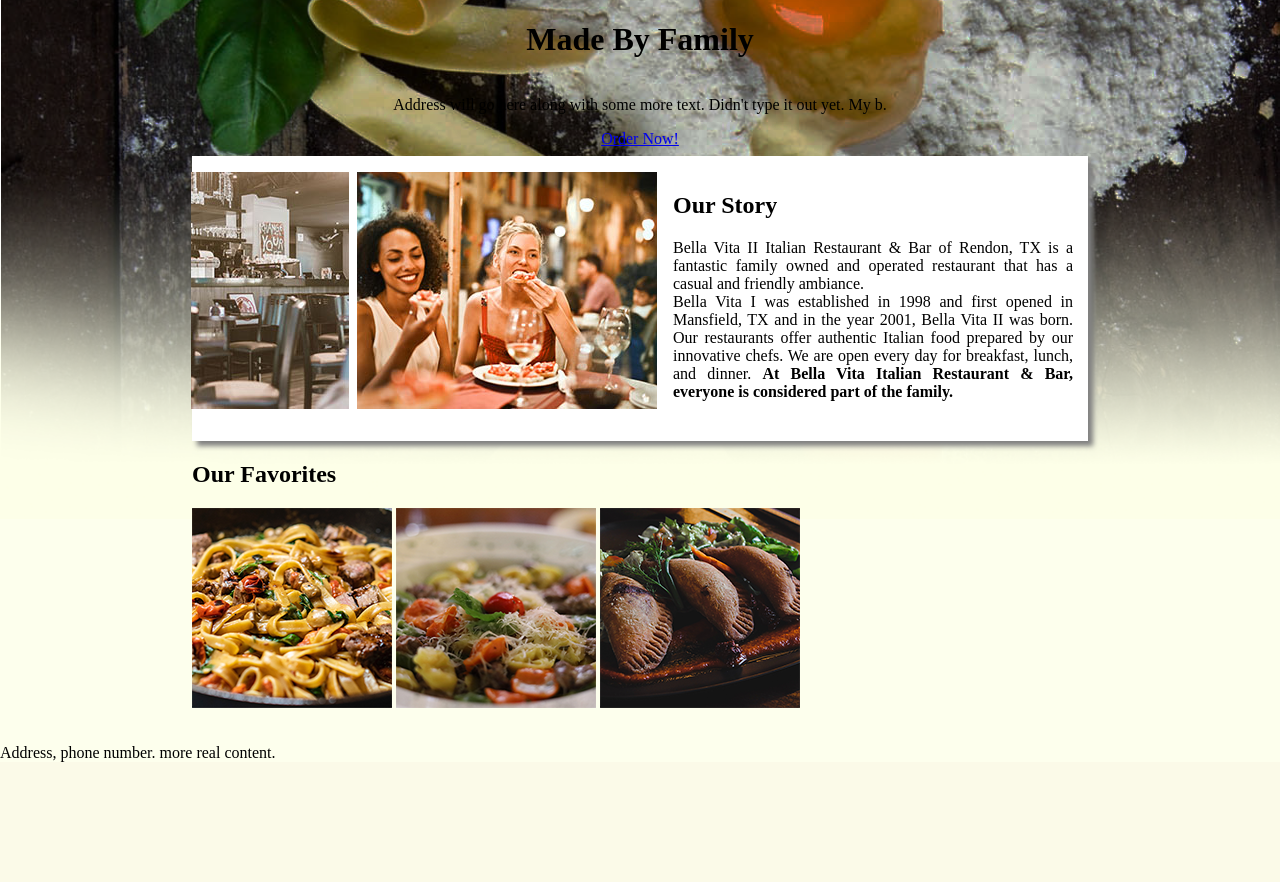
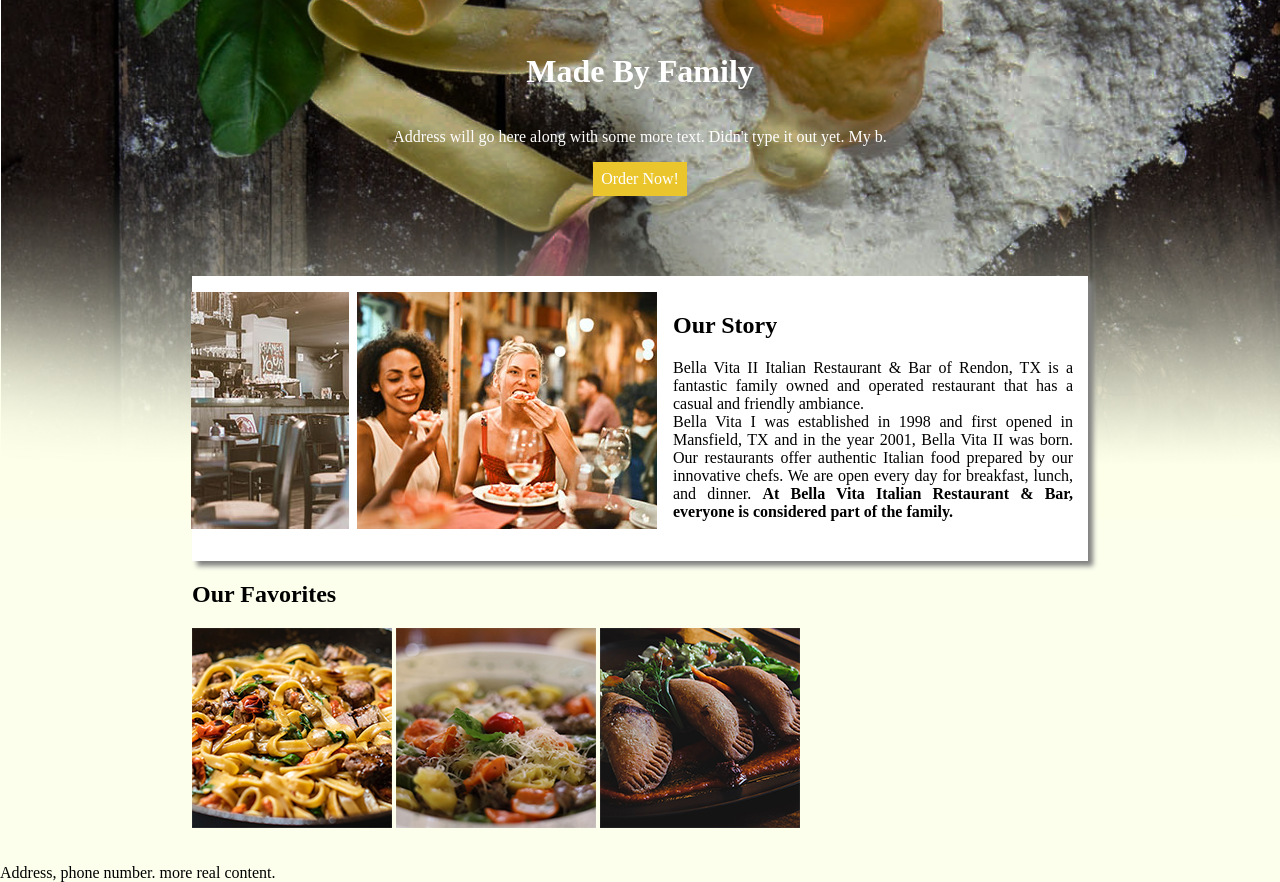
Before and after one commit to katelyn-raye/ctech4320, a PHP site: page / in a window 1280 px wide. Shown: the part 50-932 px from the top of the page. Before the commit the page ends 812 px from the top, so only its background shows below. Run offline with PHP 8.4, Linux system fonts and the light colour scheme; some web fonts are replaced.

Commit message:
closed and added styles

```diff
--- a/css/index.css
+++ b/css/index.css
@@ -35,4 +35,15 @@ body {
   justify-content: center;
   align-items: center;
   align-content: center;
+  color: white;
+  padding-bottom: 5rem;
+  padding-top: 2rem;
 }
+
+.header-btn a {
+  color: white;
+  display: block;
+  text-decoration: none;
+  background-color:#EBC52C;
+  padding: .5rem;
+}
--- a/css/styles.css
+++ b/css/styles.css
@@ -11,7 +11,8 @@
 @import url('https://stackpath.bootstrapcdn.com/font-awesome/4.7.0/css/font-awesome.min.css');
 @import url("grid.css");
 @import url("index.css");
-@import url("master.css")
+@import url("master.css");
+@import url("typography.css");
 
 /*Navigation*/
 
```
